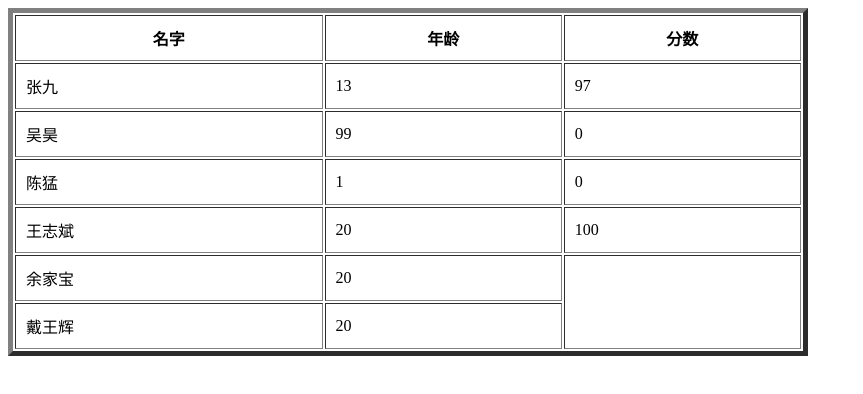
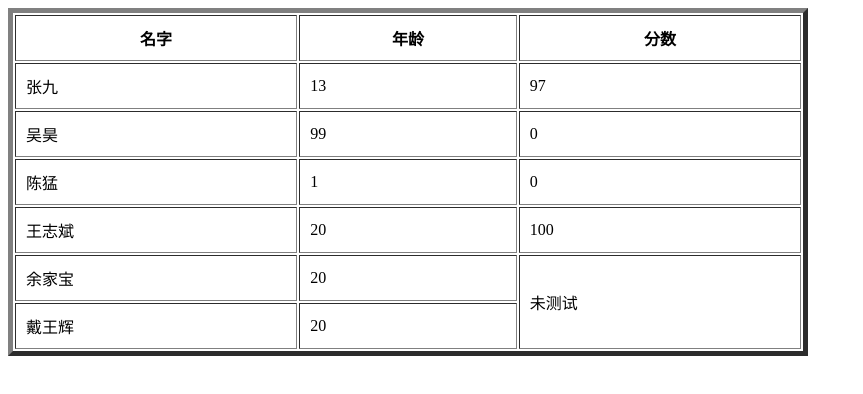
Before and after one commit to connnot/connnot.github.io, a plain HTML site: page index.html in a window 1280 px wide. Shown: the whole page, without its empty margins (0-863 px from the left). Drawn offline with Linux system fonts and the light colour scheme.

Commit message:
Update index.html

```diff
--- a/index.html
+++ b/index.html
@@ -36,7 +36,7 @@
         <tr>
             <td>余家宝</td>
             <td>20</td>
-            <td colspan="2"rowspan="6"></td>
+            <td colspan="2"rowspan="6">未测试</td>
         </tr>
         <tr>
             <td>戴王辉</td>
```
